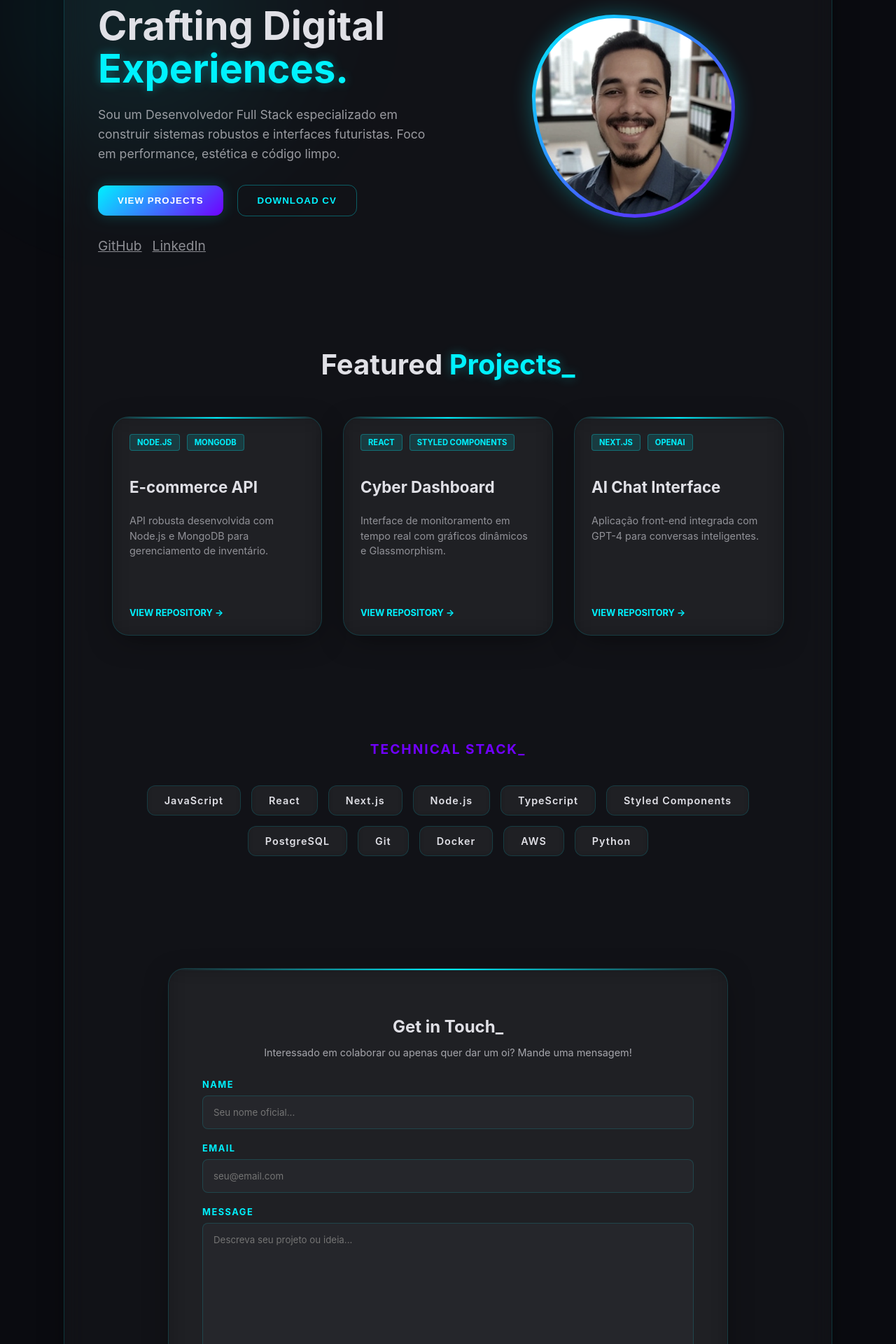
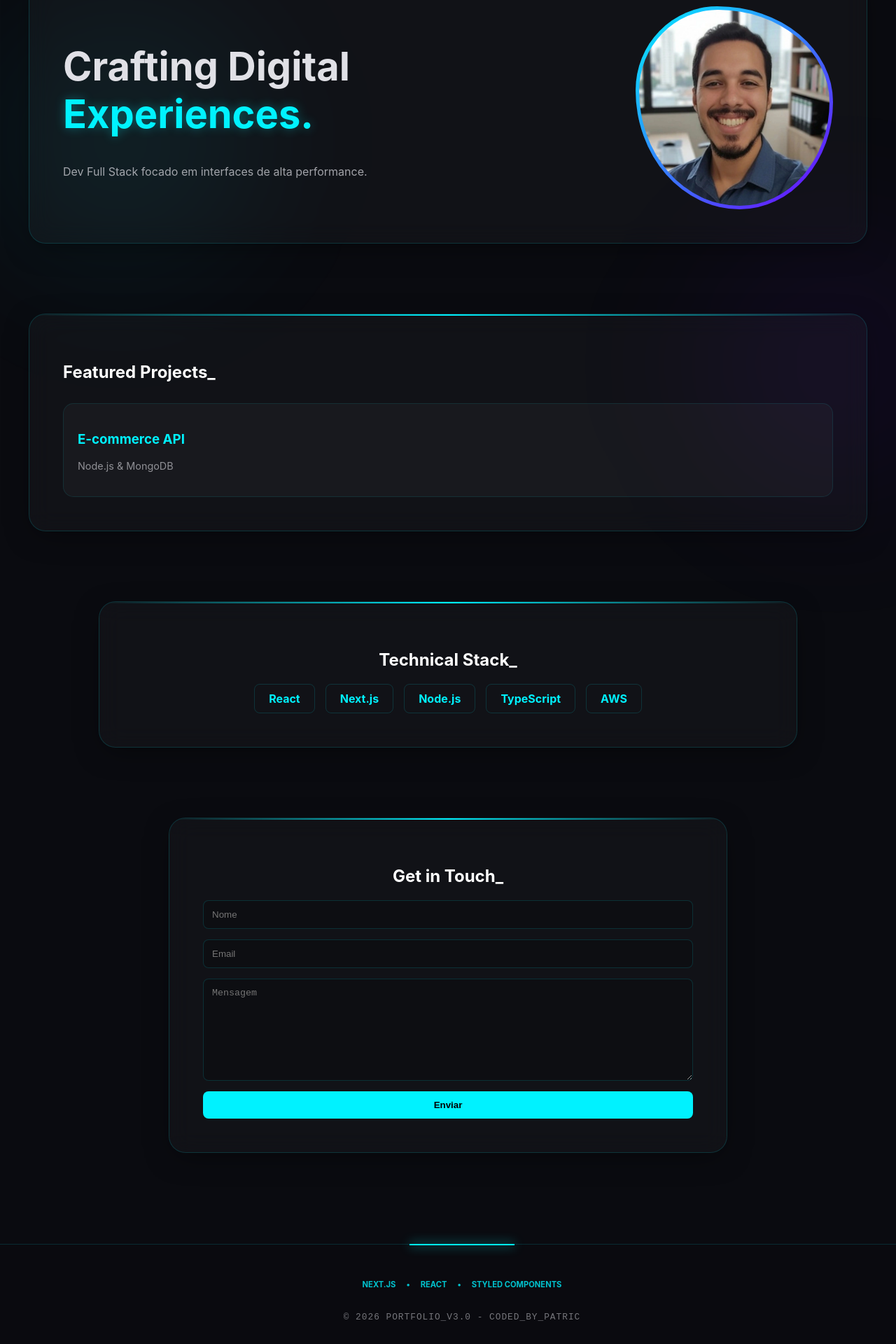
Before and after one commit to PatricAugusto/Portfolio-v3.0.0, a Next.js app: page / in a window 1280 px wide. Shown: the part 180-2100 px from the top of the page at 70% size. Built offline with nearby package versions, Linux system fonts and the light colour scheme.

Commit message:
refactor: implement modular glass-island architecture with isolated section cards

```diff
--- a/src/app/page.js
+++ b/src/app/page.js
@@ -1,5 +1,4 @@
 'use client';
-
 import styled from 'styled-components';
 import GlassCard from '@/components/GlassCard';
 import Projects from '@/components/Projects';
@@ -9,158 +8,55 @@ import Contact from '@/components/Contact';
 const PageWrapper = styled.main`
   min-height: 100vh;
   display: flex;
+  flex-direction: column;
   align-items: center;
-  justify-content: center;
+  gap: 100px;
+  padding: 140px 20px 80px 20px;
   position: relative;
-  overflow: hidden;
-  padding: 100px 20px 20px 20px;
+  background-color: ${props => props.theme.colors.primary};
+`;
+
+const BackgroundBlob = styled.div`
+  position: fixed;
+  width: 600px;
+  height: 600px;
+  background: radial-gradient(circle, rgba(0, 242, 255, 0.08) 0%, transparent 70%);
+  filter: blur(80px);
+  z-index: 0;
+  top: 10%;
+  left: -10%;
+  pointer-events: none;
+`;
+
+const AccentBlob = styled(BackgroundBlob)`
+  background: radial-gradient(circle, rgba(112, 0, 255, 0.08) 0%, transparent 70%);
+  top: 50%;
+  left: 70%;
 `;
 
 const HeroContent = styled.div`
   display: flex;
   align-items: center;
   gap: 60px;
-  flex-direction: row;
-
-  @media (max-width: 968px) {
-    flex-direction: column-reverse;
-    text-align: center;
-    gap: 40px;
-  }
-`;
-
-const TextSection = styled.div`
-  flex: 1;
-`;
-
-const ImageSection = styled.div`
-  flex: 1;
-  display: flex;
-  justify-content: center;
-  align-items: center;
-`;
-
-const ImageWrapper = styled.div`
-  position: relative;
-  width: 280px;
-  height: 280px;
-  border-radius: 30% 70% 70% 30% / 30% 30% 70% 70%;
-  background: linear-gradient(135deg, ${props => props.theme.colors.secondary}, ${props => props.theme.colors.accent});
-  padding: 5px;
-  box-shadow: 0 0 30px rgba(0, 242, 255, 0.3);
-  animation: morph 8s ease-in-out infinite;
-
-  img {
-    width: 100%;
-    height: 100%;
-    object-fit: cover;
-    border-radius: inherit;
-    filter: grayscale(40%) contrast(110%);
-  }
-
-  @keyframes morph {
-    0% { border-radius: 30% 70% 70% 30% / 30% 30% 70% 70%; }
-    50% { border-radius: 50% 50% 30% 70% / 50% 60% 40% 50%; }
-    100% { border-radius: 30% 70% 70% 30% / 30% 30% 70% 70%; }
-  }
+  @media (max-width: 968px) { flex-direction: column-reverse; text-align: center; }
 `;
 
 const Title = styled.h1`
   font-size: 3.5rem;
-  line-height: 1.1;
-  margin-bottom: 20px;
   color: ${props => props.theme.colors.light};
-
-  span {
-    display: block;
-    color: ${props => props.theme.colors.secondary};
-    text-shadow: 0 0 15px ${props => props.theme.colors.secondary}55;
-  }
+  span { color: ${props => props.theme.colors.secondary}; text-shadow: 0 0 15px #00f2ff55; }
 `;
 
-const Description = styled.p`
-  font-size: 1.1rem;
-  color: ${props => props.theme.colors.light}aa;
-  margin-bottom: 30px;
-  line-height: 1.6;
-`;
-
-const BackgroundBlob = styled.div`
-  position: absolute;
-  width: 600px;
-  height: 600px;
-  background: radial-gradient(circle, rgba(0, 242, 255, 0.1) 0%, transparent 70%);
-  filter: blur(80px);
-  z-index: -1;
-  top: -100px;
-  left: -100px;
-`;
-
-const ButtonGroup = styled.div`
-  display: flex;
-  gap: 20px;
-  align-items: center;
-
-  @media (max-width: 968px) {
-    justify-content: center;
-  }
-`;
-
-const PrimaryButton = styled.button`
-  background: linear-gradient(135deg, ${props => props.theme.colors.secondary} 0%, ${props => props.theme.colors.accent} 100%);
-  color: white;
-  border: none;
-  padding: 14px 28px;
-  border-radius: 12px;
-  font-weight: 700;
-  text-transform: uppercase;
-  letter-spacing: 1px;
-  cursor: pointer;
-  transition: all 0.3s ease;
-  box-shadow: 0 0 20px rgba(0, 242, 255, 0.2);
-
-  &:hover {
-    transform: translateY(-3px);
-    box-shadow: 0 0 30px rgba(112, 0, 255, 0.4);
-    filter: brightness(1.1);
-  }
-`;
-
-const SecondaryButton = styled.button`
-  background: transparent;
-  color: ${props => props.theme.colors.secondary};
-  border: 1px solid ${props => props.theme.colors.secondary}55;
-  padding: 14px 28px;
-  border-radius: 12px;
-  font-weight: 700;
-  text-transform: uppercase;
-  letter-spacing: 1px;
-  cursor: pointer;
-  transition: all 0.3s ease;
-
-  &:hover {
-    background: ${props => props.theme.colors.secondary}11;
-    border-color: ${props => props.theme.colors.secondary};
-    text-shadow: 0 0 10px ${props => props.theme.colors.secondary};
-  }
-`;
-
-const SocialLinks = styled.div`
-  display: flex;
-  gap: 15px;
-  margin-top: 30px;
-
-  a {
-    color: ${props => props.theme.colors.light};
-    font-size: 1.2rem;
-    transition: all 0.3s ease;
-    opacity: 0.6;
-
-    &:hover {
-      opacity: 1;
-      color: ${props => props.theme.colors.secondary};
-      transform: scale(1.1);
-    }
+const ImageWrapper = styled.div`
+  width: 280px;
+  height: 280px;
+  background: linear-gradient(135deg, ${props => props.theme.colors.secondary}, ${props => props.theme.colors.accent});
+  padding: 5px;
+  animation: morph 8s ease-in-out infinite;
+  img { width: 100%; height: 100%; object-fit: cover; border-radius: inherit; }
+  @keyframes morph {
+    0%, 100% { border-radius: 30% 70% 70% 30% / 30% 30% 70% 70%; }
+    50% { border-radius: 50% 50% 30% 70% / 50% 60% 40% 50%; }
   }
 `;
 
@@ -168,36 +64,23 @@ export default function Home() {
   return (
     <PageWrapper>
       <BackgroundBlob />
-      <GlassCard style={{ maxWidth: '1000px' }}>
+      <AccentBlob />
+
+      <GlassCard style={{ maxWidth: '1100px' }}>
         <HeroContent>
-          <TextSection>
-            <Title>
-              Crafting Digital <span>Experiences.</span>
-            </Title>
-            <Description>
-              Sou um Desenvolvedor Full Stack especializado em construir sistemas robustos
-              e interfaces futuristas. Foco em performance, estética e código limpo.
-            </Description>
-            <ButtonGroup>
-             <PrimaryButton>View Projects</PrimaryButton>
-             <SecondaryButton>Download CV</SecondaryButton>
-              </ButtonGroup>
-                <SocialLinks>
-                  <a href="#">GitHub</a>
-                  <a href="#">LinkedIn</a>
-                </SocialLinks>
-          </TextSection>
+          <div>
+            <Title>Crafting Digital <span>Experiences.</span></Title>
+            <p style={{opacity: 0.7, margin: '20px 0 30px'}}>Dev Full Stack focado em interfaces de alta performance.</p>
+          </div>
+          <ImageWrapper>
+            <img src="/PerfilOficialFoto.png" alt="Profile" />
+          </ImageWrapper>
+        </HeroContent>
+      </GlassCard>
 
-          <ImageSection>
-            <ImageWrapper>
-              <img src="/PerfilOficialFoto.png" alt="Sua Foto" />
-            </ImageWrapper>
-          </ImageSection>
-        </HeroContent>
-        <Projects />
-        <Skills />
-        <Contact/>
-      </GlassCard>
+      <Projects />
+      <Skills />
+      <Contact />
     </PageWrapper>
   );
 }
--- a/src/components/Contact.js
+++ b/src/components/Contact.js
@@ -1,109 +1,37 @@
 'use client';
-
 import styled from 'styled-components';
 import GlassCard from './GlassCard';
-
-const Section = styled.section`
-  padding: 100px 20px;
-  max-width: 800px;
-  margin: 0 auto;
-`;
 
 const Form = styled.form`
   display: flex;
   flex-direction: column;
-  gap: 20px;
-  margin-top: 30px;
-`;
-
-const InputGroup = styled.div`
-  display: flex;
-  flex-direction: column;
-  gap: 8px;
-`;
-
-const Label = styled.label`
-  font-size: 0.8rem;
-  color: ${props => props.theme.colors.secondary};
-  text-transform: uppercase;
-  letter-spacing: 1.5px;
-  font-weight: 700;
+  gap: 15px;
+  margin-top: 20px;
 `;
 
 const Input = styled.input`
-  background: rgba(255, 255, 255, 0.03);
+  background: rgba(0,0,0,0.2);
   border: 1px solid ${props => props.theme.colors.border};
+  padding: 12px;
+  color: #fff;
   border-radius: 8px;
-  padding: 15px;
-  color: ${props => props.theme.colors.light};
-  font-family: inherit;
-  transition: all 0.3s ease;
-
-  &:focus {
-    outline: none;
-    border-color: ${props => props.theme.colors.secondary};
-    box-shadow: 0 0 15px ${props => props.theme.colors.secondary}33;
-    background: rgba(255, 255, 255, 0.06);
-  }
+  &:focus { border-color: ${props => props.theme.colors.secondary}; outline: none; }
 `;
 
 const TextArea = styled(Input).attrs({ as: 'textarea' })`
-  min-height: 150px;
-  resize: vertical;
-`;
-
-const SubmitButton = styled.button`
-  background: linear-gradient(135deg, ${props => props.theme.colors.secondary} 0%, ${props => props.theme.colors.accent} 100%);
-  color: white;
-  border: none;
-  padding: 16px;
-  border-radius: 8px;
-  font-weight: 800;
-  text-transform: uppercase;
-  letter-spacing: 2px;
-  cursor: pointer;
-  transition: all 0.3s ease;
-  margin-top: 10px;
-
-  &:hover {
-    filter: brightness(1.2);
-    transform: translateY(-2px);
-    box-shadow: 0 5px 20px ${props => props.theme.colors.accent}66;
-  }
-
-  &:active {
-    transform: translateY(0);
-  }
+  min-height: 120px;
 `;
 
 export default function Contact() {
   return (
-    <Section id="contact">
-      <GlassCard>
-        <h2 style={{ textAlign: 'center', marginBottom: '10px' }}>Get in <span>Touch_</span></h2>
-        <p style={{ textAlign: 'center', opacity: 0.7, fontSize: '0.9rem' }}>
-          Interessado em colaborar ou apenas quer dar um oi? Mande uma mensagem!
-        </p>
-
-        <Form onSubmit={(e) => e.preventDefault()}>
-          <InputGroup>
-            <Label>Name</Label>
-            <Input type="text" placeholder="Seu nome oficial..." />
-          </InputGroup>
-
-          <InputGroup>
-            <Label>Email</Label>
-            <Input type="email" placeholder="seu@email.com" />
-          </InputGroup>
-
-          <InputGroup>
-            <Label>Message</Label>
-            <TextArea placeholder="Descreva seu projeto ou ideia..." />
-          </InputGroup>
-
-          <SubmitButton type="submit">Send Message</SubmitButton>
-        </Form>
-      </GlassCard>
-    </Section>
+    <GlassCard style={{ maxWidth: '700px' }} id="contact">
+      <h2 style={{color: '#fff', textAlign: 'center'}}>Get in <span>Touch_</span></h2>
+      <Form>
+        <Input placeholder="Nome" />
+        <Input placeholder="Email" />
+        <TextArea placeholder="Mensagem" />
+        <button style={{padding: '12px', background: '#00f2ff', border: 'none', borderRadius: '8px', fontWeight: 'bold', cursor: 'pointer'}}>Enviar</button>
+      </Form>
+    </GlassCard>
   );
 }
--- a/src/components/GlassCard.js
+++ b/src/components/GlassCard.js
@@ -10,6 +10,7 @@ const GlassCard = styled.div`
   box-shadow: 0 10px 40px -10px rgba(0, 0, 0, 0.5);
   position: relative;
   overflow: hidden;
+  width: 100%;
 
   &::before {
     content: "";
--- a/src/components/Projects.js
+++ b/src/components/Projects.js
@@ -1,125 +1,32 @@
 'use client';
-
 import styled from 'styled-components';
 import GlassCard from './GlassCard';
 
-const Section = styled.section`
-  padding: 100px 20px;
-  max-width: 1200px;
-  margin: 0 auto;
+const ProjectGrid = styled.div`
+  display: grid;
+  grid-template-columns: repeat(auto-fit, minmax(280px, 1fr));
+  gap: 20px;
+  margin-top: 30px;
 `;
 
-const SectionTitle = styled.h2`
-  font-size: 2.5rem;
-  color: ${props => props.theme.colors.light};
-  margin-bottom: 50px;
-  text-align: center;
-
-  span {
-    color: ${props => props.theme.colors.secondary};
-    text-shadow: 0 0 15px ${props => props.theme.colors.secondary}55;
-  }
-`;
-
-const ProjectsGrid = styled.div`
-  display: grid;
-  grid-template-columns: repeat(auto-fit, minmax(300px, 1fr));
-  gap: 30px;
-`;
-
-const ProjectCard = styled(GlassCard)`
-  padding: 1.5rem;
-  display: flex;
-  flex-direction: column;
-  height: 100%;
-  transition: transform 0.3s ease;
-
-  &:hover {
-    transform: translateY(-10px);
-    border-color: ${props => props.theme.colors.secondary};
-  }
-`;
-
-const TagGroup = styled.div`
-  display: flex;
-  gap: 10px;
-  margin-bottom: 15px;
-`;
-
-const Tag = styled.span`
-  font-size: 0.7rem;
-  background: ${props => props.theme.colors.secondary}22;
-  color: ${props => props.theme.colors.secondary};
-  padding: 4px 10px;
-  border-radius: 4px;
-  border: 1px solid ${props => props.theme.colors.secondary}44;
-  text-transform: uppercase;
-  font-weight: 700;
-`;
-
-const ProjectTitle = styled.h3`
-  font-size: 1.4rem;
-  color: ${props => props.theme.colors.light};
-  margin-bottom: 10px;
-`;
-
-const ProjectDesc = styled.p`
-  font-size: 0.9rem;
-  color: ${props => props.theme.colors.light}99;
-  line-height: 1.5;
-  flex-grow: 1;
-  margin-bottom: 20px;
-`;
-
-const ViewLink = styled.a`
-  color: ${props => props.theme.colors.secondary};
-  text-decoration: none;
-  font-weight: 700;
-  font-size: 0.8rem;
-  text-transform: uppercase;
-  display: flex;
-  align-items: center;
-  gap: 5px;
-
-  &:hover {
-    text-decoration: underline;
-  }
+const InnerCard = styled.div`
+  background: rgba(255,255,255,0.03);
+  padding: 20px;
+  border-radius: 15px;
+  border: 1px solid rgba(0, 242, 255, 0.1);
 `;
 
 export default function Projects() {
-  const projects = [
-    {
-      title: "E-commerce API",
-      desc: "API robusta desenvolvida com Node.js e MongoDB para gerenciamento de inventário.",
-      tags: ["Node.js", "MongoDB"]
-    },
-    {
-      title: "Cyber Dashboard",
-      desc: "Interface de monitoramento em tempo real com gráficos dinâmicos e Glassmorphism.",
-      tags: ["React", "Styled Components"]
-    },
-    {
-      title: "AI Chat Interface",
-      desc: "Aplicação front-end integrada com GPT-4 para conversas inteligentes.",
-      tags: ["Next.js", "OpenAI"]
-    }
-  ];
-
   return (
-    <Section id="projects">
-      <SectionTitle>Featured <span>Projects_</span></SectionTitle>
-      <ProjectsGrid>
-        {projects.map((project, index) => (
-          <ProjectCard key={index}>
-            <TagGroup>
-              {project.tags.map(tag => <Tag key={tag}>{tag}</Tag>)}
-            </TagGroup>
-            <ProjectTitle>{project.title}</ProjectTitle>
-            <ProjectDesc>{project.desc}</ProjectDesc>
-            <ViewLink href="#">View Repository →</ViewLink>
-          </ProjectCard>
-        ))}
-      </ProjectsGrid>
-    </Section>
+    <GlassCard style={{ maxWidth: '1100px' }} id="projects">
+      <h2 style={{color: '#fff'}}>Featured <span>Projects_</span></h2>
+      <ProjectGrid>
+        <InnerCard>
+          <h3 style={{color: '#00f2ff'}}>E-commerce API</h3>
+          <p style={{color: '#e0e0e6', opacity: 0.6, fontSize: '0.9rem', marginTop: '10px'}}>Node.js & MongoDB</p>
+        </InnerCard>
+        {/* Adicione mais InnerCards aqui */}
+      </ProjectGrid>
+    </GlassCard>
   );
 }
--- a/src/components/Skills.js
+++ b/src/components/Skills.js
@@ -1,81 +1,32 @@
 'use client';
+import styled from 'styled-components';
+import GlassCard from './GlassCard';
 
-import styled from 'styled-components';
-
-const Section = styled.section`
-  padding: 60px 20px;
-  max-width: 1000px;
-  margin: 0 auto;
-  text-align: center;
+const SkillsGrid = styled.div`
+  display: flex;
+  flex-wrap: wrap;
+  gap: 15px;
+  justify-content: center;
+  margin-top: 20px;
 `;
 
-const SkillsContainer = styled.div`
-  display: flex;
-  flex-wrap: wrap;
-  justify-content: center;
-  gap: 15px;
-  margin-top: 40px;
-`;
-
-const SkillBadge = styled.div`
-  background: ${props => props.theme.colors.glass};
-  backdrop-filter: blur(5px);
+const SkillBadge = styled.span`
+  padding: 10px 20px;
   border: 1px solid ${props => props.theme.colors.border};
-  color: ${props => props.theme.colors.light};
-  padding: 12px 24px;
-  border-radius: 12px;
-  font-size: 0.9rem;
-  font-weight: 600;
-  letter-spacing: 1px;
-  transition: all 0.4s cubic-bezier(0.175, 0.885, 0.32, 1.275);
-  cursor: default;
-  position: relative;
-  overflow: hidden;
-
-  &:hover {
-    color: ${props => props.theme.colors.secondary};
-    border-color: ${props => props.theme.colors.secondary};
-    transform: scale(1.1);
-    box-shadow: 0 0 20px ${props => props.theme.colors.secondary}33;
-
-    &::after {
-      content: '';
-      position: absolute;
-      top: 0;
-      left: 0;
-      width: 100%;
-      height: 100%;
-      background: linear-gradient(45deg, transparent, ${props => props.theme.colors.secondary}11, transparent);
-    }
-  }
-`;
-
-const CategoryTitle = styled.h3`
-  font-size: 1.2rem;
-  color: ${props => props.theme.colors.accent};
-  margin-top: 40px;
-  margin-bottom: 20px;
-  text-transform: uppercase;
-  letter-spacing: 2px;
+  border-radius: 8px;
+  color: ${props => props.theme.colors.secondary};
+  font-weight: bold;
+  &:hover { background: #00f2ff11; }
 `;
 
 export default function Skills() {
-  const techStack = [
-    "JavaScript", "React", "Next.js", "Node.js",
-    "TypeScript", "Styled Components", "PostgreSQL",
-    "Git", "Docker", "AWS", "Python"
-  ];
-
+  const skills = ["React", "Next.js", "Node.js", "TypeScript", "AWS"];
   return (
-    <Section id="skills">
-      <CategoryTitle>Technical Stack_</CategoryTitle>
-      <SkillsContainer>
-        {techStack.map((skill) => (
-          <SkillBadge key={skill}>
-            {skill}
-          </SkillBadge>
-        ))}
-      </SkillsContainer>
-    </Section>
+    <GlassCard style={{ maxWidth: '900px' }} id="skills">
+      <h2 style={{color: '#fff', textAlign: 'center'}}>Technical <span>Stack_</span></h2>
+      <SkillsGrid>
+        {skills.map(s => <SkillBadge key={s}>{s}</SkillBadge>)}
+      </SkillsGrid>
+    </GlassCard>
   );
 }
```
